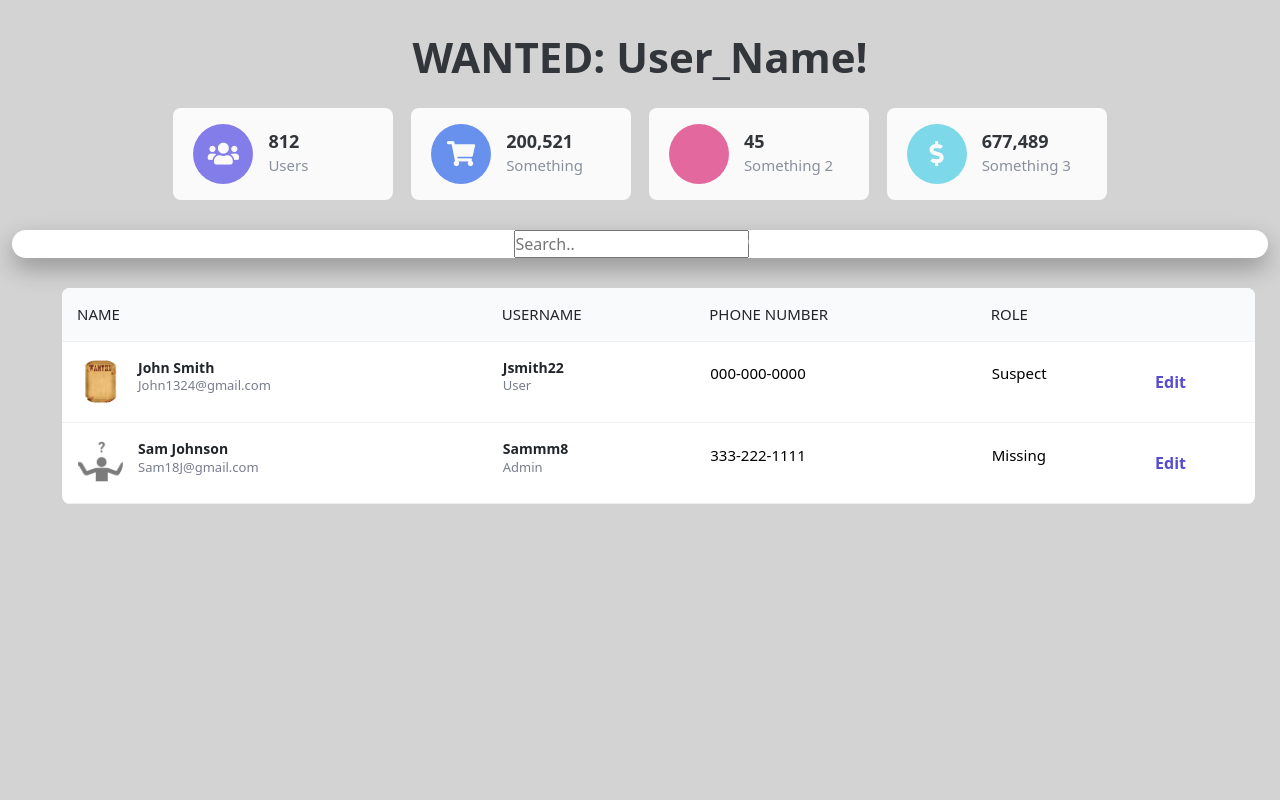
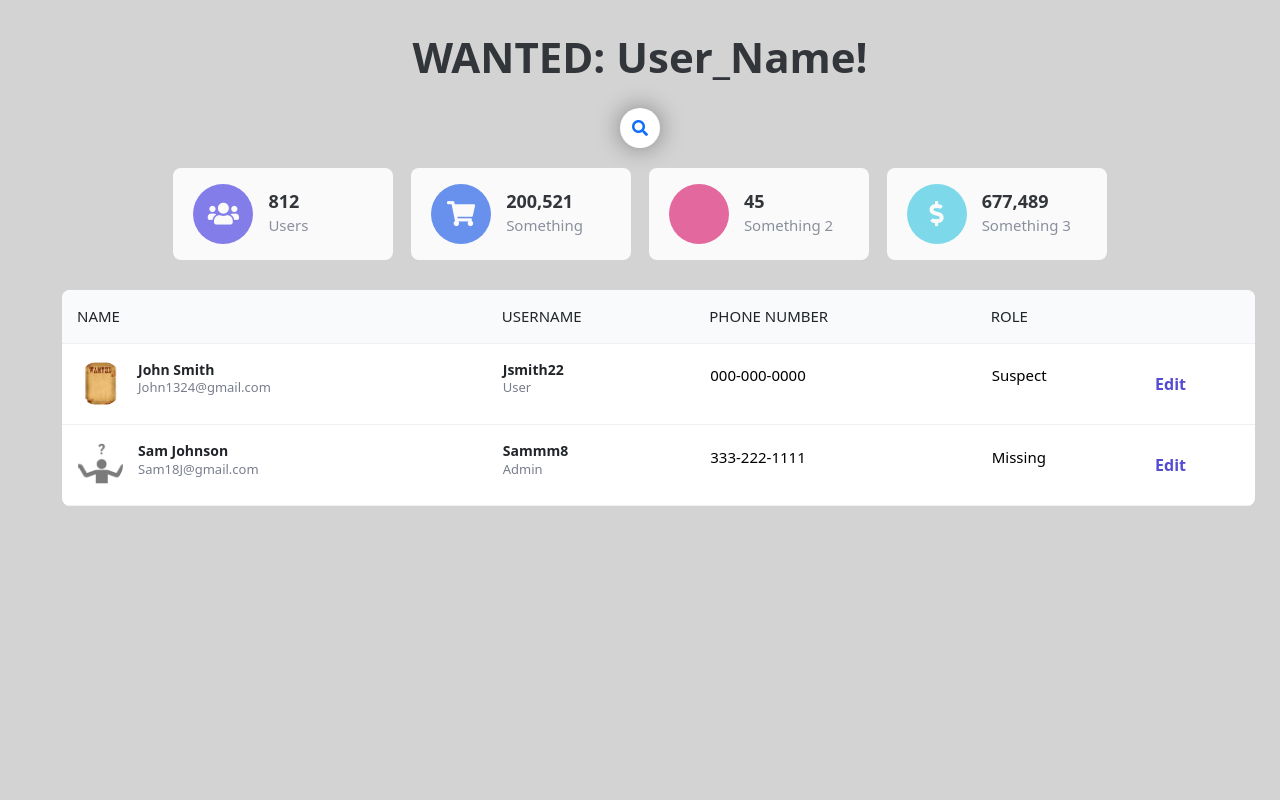
Before and after one commit to LettuceInvestigate/FindDaniel, a PHP site: page /html/dashboard.html in a window 1280 px wide. Shown: the part 135-935 px from the top of the page. Run offline with PHP 8.4, Linux system fonts and the light colour scheme; some libraries are stand-ins or nearby versions.

Commit message:
Added a functional Search Bar to Dashboard!!

```diff
--- a/css/styles.css
+++ b/css/styles.css
@@ -109,16 +109,21 @@
 }
 
 /* DO NOT CHANGE */
-#box:hover input{
+#box{
+  width: fit-content;
+}
+#box input:not(:placeholder-shown), #box:hover input{
   width: 400px;
+  cursor: pointer;
 }
 #box input{
-  width: 0;
+  background: transparent;
+  border: none;
   outline: none;
-  border: none;
-  font-weight: 500;
+  width: 0px;
+  font-weight: 600;
+  font-size: 16px;
   transition: 0.8s;
-  background: transparent;
 }
 
 #dashboardTHeadTD{
--- a/html/dashboard.html
+++ b/html/dashboard.html
@@ -38,11 +38,23 @@
   <!-- Page -->
   <div class='container-fluid vh-100 overflow-scroll'
     style='background-color: lightgrey; padding-top: 10px; padding-bottom: 10px;'>
+
     <!--Welcome Back Massage-->
     <center class="DashboardInterfaceName" style=' object-fit: cover;
       border-radius: 50%; color: 444a53; opacity: 90%; font-size: 42px; font-weight: 700;
       padding-top: 15px; align-items: center;'>WANTED: <span>User_Name</span>!</center>
-    <!--Header Data Boxes-->
+
+    <!--Search Bar-->
+    <div class="container rounded-5" id="box" style='background: #fff; height: 40px; border-radius: 30px;
+      margin-top: 20px; display: flex; align-items:center; transition: 0.8s;
+      box-shadow: 0 0 25px 0 rgba(0, 0, 0, 0.4); justify-content: center; '>
+      <input type="text" placeholder="Search..">
+      <a href="">
+        <li class="fas fa-search"></li>
+      </a>
+    </div>
+
+    <!--Data Boxes-->
     <div class='container'
       style='display: flex; justify-content: space-between; align-items: center; flex-wrap: wrap; max-width: 975px;'>
       <div class='container rounded-3' style='background-color: #fff; opacity: 90%;
@@ -94,15 +106,7 @@
         </div>
       </div>
     </div>
-    <!--Search Bar-->
-    <div class="box" style='justify-content: center; margin-top: 30px;
-      align-items: center; display: flex; cursor: pointer;
-      background: #fff; border-radius: 30px; box-shadow: 0 10px 25px rgba(0, 0, 0, 0.3);'>
-      <input type="text" placeholder="Search..">
-      <a href="#">
-          <i class="fas fa-search" style='color:#fff; font-size: 18px;'></i>
-      </a>
-    </div>
+
 
     <!--Table-->
     <div class="board"
```
